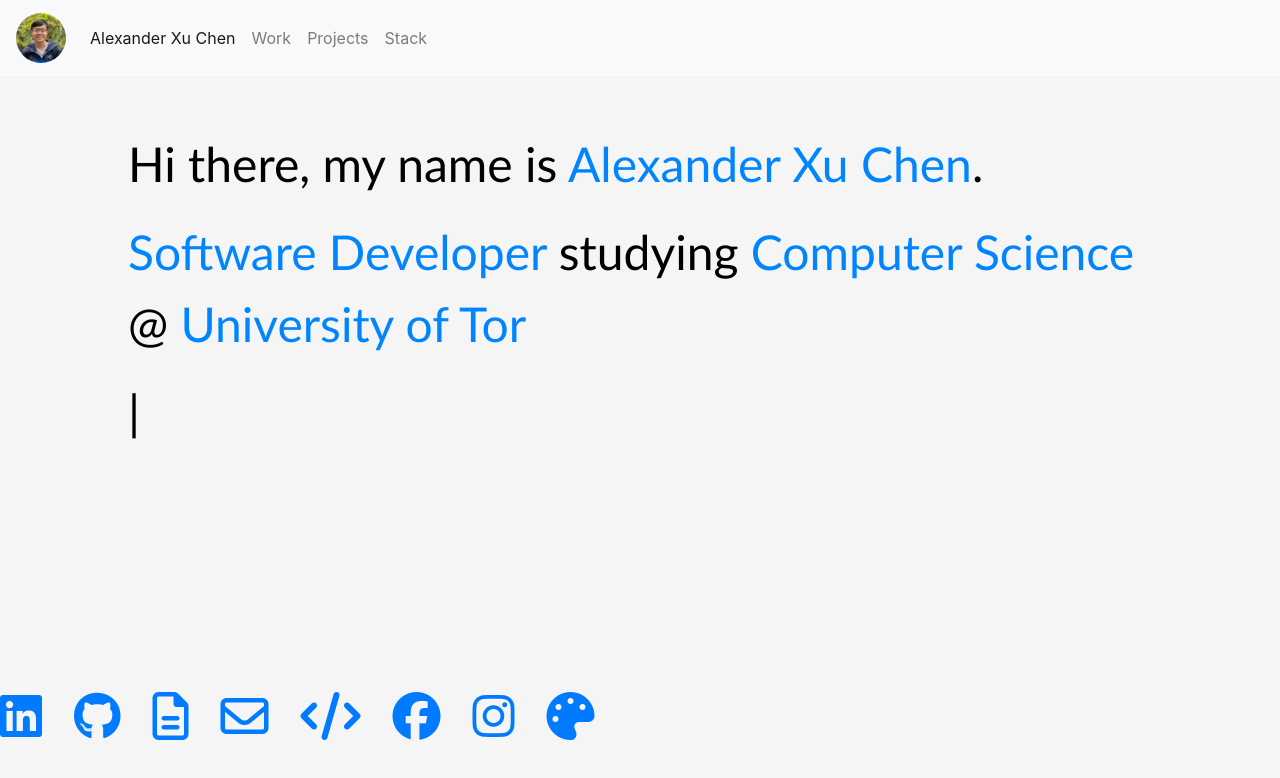
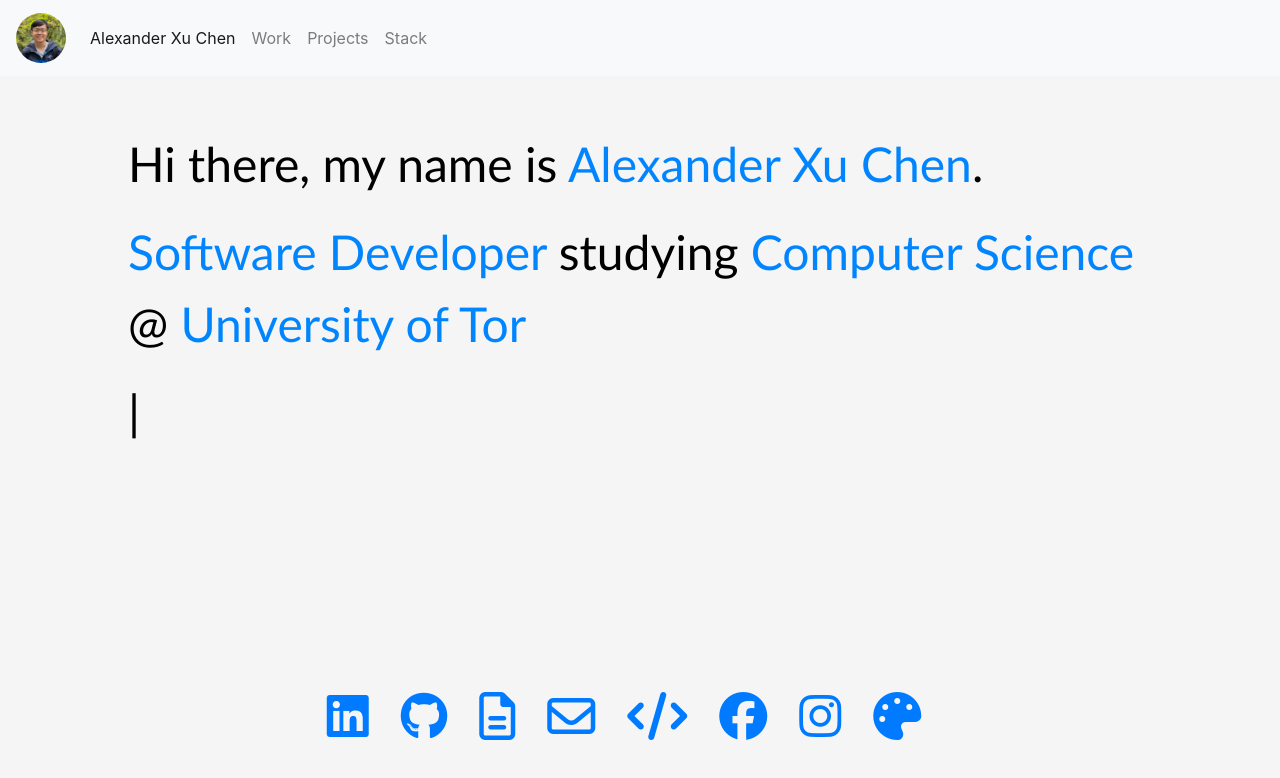
Before and after one commit to AlexXuChen/AlexXuChen.github.io, a React (Create React App) app: page / in a window 1280 px wide. Shown: the top 778 px of the page. Built offline with nearby package versions, Linux system fonts and the light colour scheme.

Commit message:
centered link icons

```diff
--- a/src/components/styles.css
+++ b/src/components/styles.css
@@ -12,4 +12,5 @@
     left: 0;
     right: 0;
     margin: auto;
+    text-align: center;
 }
--- a/src/pages/styles.css
+++ b/src/pages/styles.css
@@ -30,9 +30,6 @@
 .highlight {
     color: #0085ff
 }
-.work {
-
-}
 
 body {
     color: black;
```
